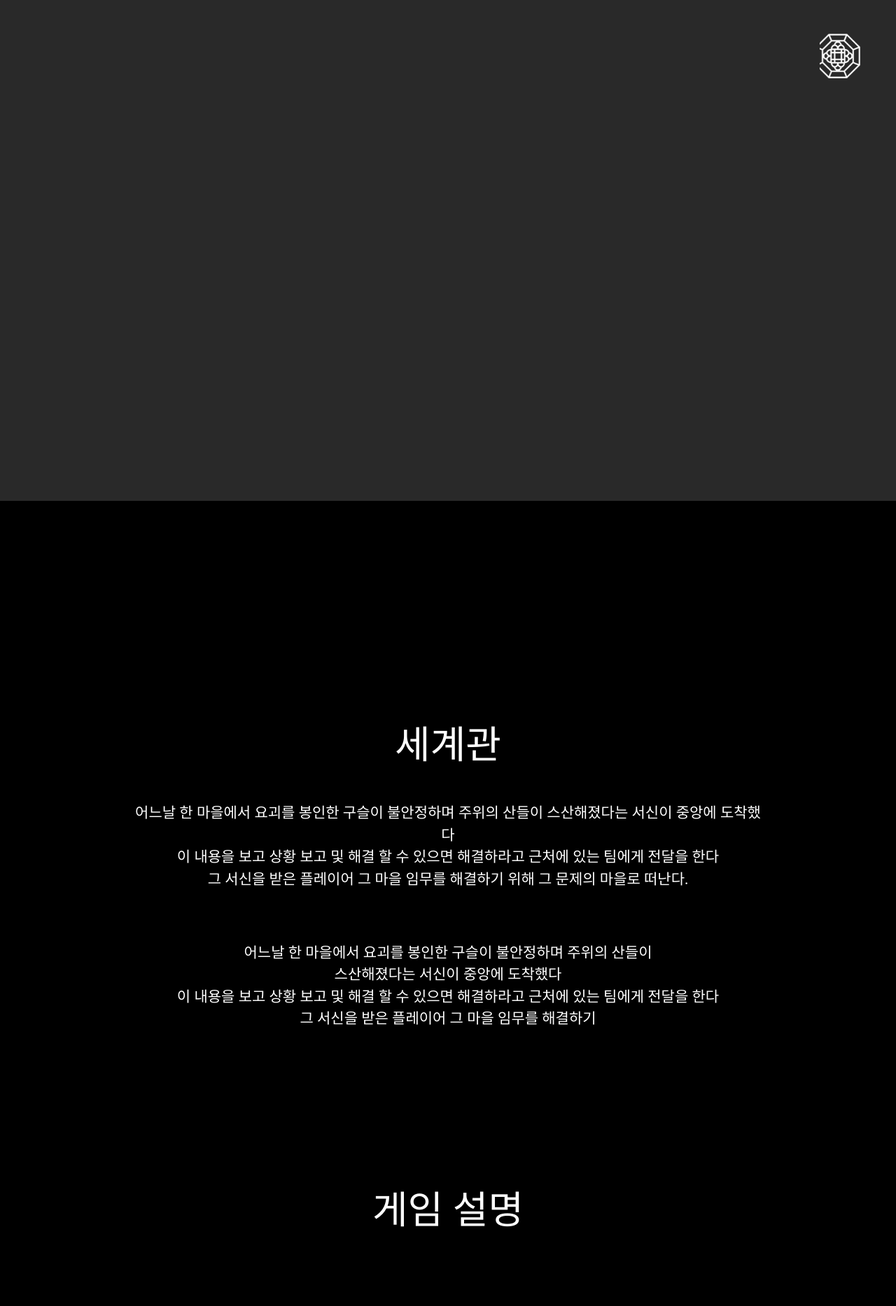
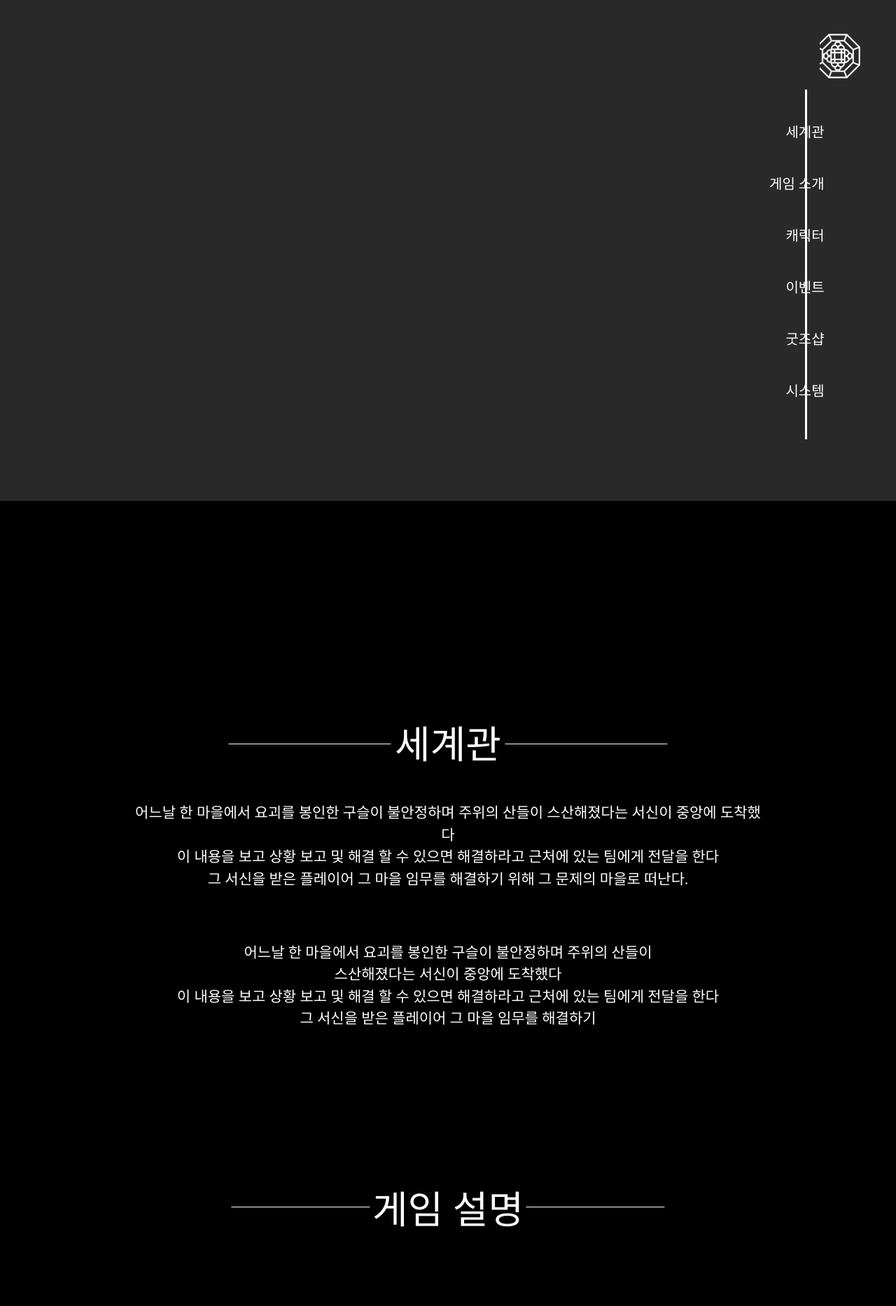
Before and after one commit to teamHG2026/teamHG2026.github.io, a plain HTML site: page index.html in a window 1280 px wide. Shown: the top 1867 px of the page at 70% size. Drawn offline with Linux system fonts and the light colour scheme.

Commit message:
1103
다듬기

```diff
--- a/index.css
+++ b/index.css
@@ -27,6 +27,37 @@ body {
     background: url("img/TR\(W\).png") 100%/cover no-repeat;
 }
 
+#menu_d {
+    position: fixed;
+    width: 200px;
+    height: 600px;
+    top: 10.5%;
+    right: 3.84%;
+    z-index: 10000;
+    /* background-color: rgb(26, 26, 26); */
+}
+
+.line01 {
+    position: fixed;
+    width: 9.56%;
+    height: 500px;
+    top: 16%;
+    border-right: 3px solid rgb(255, 255, 255);
+}
+
+#menu_t {
+    position: fixed;
+    width: 120px;
+    height: 500px;
+    font-size: 20px;
+    line-height: 370%;
+    text-align: right;
+    top: 19%;
+    right: 8%;
+    color: rgb(255, 255, 255);
+    /* background-color: rgb(57, 57, 57); */
+}
+
 #box01 {
     position: absolute;
     top: 0;
@@ -54,8 +85,38 @@ body {
     top: 6%;
     left: 50%; /* 가로 중앙 */
     transform: translate(-50%, -50%); /* 위치 조정 */
+    z-index: 10000;
     color: rgb(255, 255, 255);
 }
+
+#s_A_line {
+    position: absolute;
+    width: 70%;
+    height: 50px;
+    top: 6.5%;
+    left: 50%; /* 가로 중앙 */
+    transform: translate(-50%, -50%); /* 위치 조정 */
+    /* background-color: rgb(35, 35, 35); */
+
+}
+
+.s_L_line {
+    position: absolute;
+    width: 37%;
+    top: 50%;
+    z-index: 10000;
+    border-top: 1px solid rgb(255, 255, 255);
+}
+
+.s_R_line {
+    position: absolute;
+    width: 37%;
+    top: 50%;
+    right: 0;
+    z-index: 10000;
+    border-top: 1px solid rgb(255, 255, 255);
+}
+
 
 #text01 {
     position: absolute;
@@ -88,7 +149,36 @@ body {
     top: 2%;
     left: 50%; /* 가로 중앙 */
     transform: translate(-50%, -50%); /* 위치 조정 */
+    z-index: 10000;
     color: rgb(255, 255, 255);
+}
+
+#g_A_line {
+    position: absolute;
+    width: 82%;
+    height: 50px;
+    top: 2%;
+    left: 50%; /* 가로 중앙 */
+    transform: translate(-50%, -50%); /* 위치 조정 */
+    /* background-color: rgb(35, 35, 35); */
+
+}
+
+.g_L_line {
+    position: absolute;
+    width: 32%;
+    top: 50%;
+    z-index: 10000;
+    border-top: 1px solid rgb(255, 255, 255);
+}
+
+.g_R_line {
+    position: absolute;
+    width: 32%;
+    top: 50%;
+    right: 0;
+    z-index: 10000;
+    border-top: 1px solid rgb(255, 255, 255);
 }
 
 #box02 {
@@ -180,7 +270,36 @@ body {
     top: 2%;
     left: 50%; /* 가로 중앙 */
     transform: translate(-50%, -50%); /* 위치 조정 */
+    z-index: 10000;
     color: rgb(255, 255, 255);
+}
+
+#p_A_line {
+    position: absolute;
+    width: 63.5%;
+    height: 50px;
+    top: 2%;
+    left: 50%; /* 가로 중앙 */
+    transform: translate(-50%, -50%); /* 위치 조정 */
+    /* background-color: rgb(35, 35, 35); */
+
+}
+
+.p_L_line {
+    position: absolute;
+    width: 32%;
+    top: 50%;
+    z-index: 10000;
+    border-top: 1px solid rgb(255, 255, 255);
+}
+
+.p_R_line {
+    position: absolute;
+    width: 32%;
+    top: 50%;
+    right: 0;
+    z-index: 10000;
+    border-top: 1px solid rgb(255, 255, 255);
 }
 
 #A_button01 {
@@ -333,7 +452,36 @@ body {
     top: 2%;
     left: 50%; /* 가로 중앙 */
     transform: translate(-50%, -50%); /* 위치 조정 */
+    z-index: 10000;
     color: rgb(255, 255, 255);
+}
+
+#t_A_line {
+    position: absolute;
+    width: 82%;
+    height: 50px;
+    top: 2%;
+    left: 50%; /* 가로 중앙 */
+    transform: translate(-50%, -50%); /* 위치 조정 */
+    /* background-color: rgb(35, 35, 35); */
+
+}
+
+.t_L_line {
+    position: absolute;
+    width: 32%;
+    top: 50%;
+    z-index: 10000;
+    border-top: 1px solid rgb(255, 255, 255);
+}
+
+.t_R_line {
+    position: absolute;
+    width: 32%;
+    top: 50%;
+    right: 0;
+    z-index: 10000;
+    border-top: 1px solid rgb(255, 255, 255);
 }
 
 #team_P {
--- a/index.html
+++ b/index.html
@@ -12,11 +12,26 @@
 <body>
     <div id="main">     <!-- 메인 -->
         <div id="menu"></div>
+        <div id="menu_d">
+            <div class="line01"></div>
+            <div id="menu_t">
+                <div class="m_story">세계관</div>
+                <div class="m_game">게임 소개</div>
+                <div class="m_chara">캐릭터</div>
+                <div class="m_event">이벤트</div>
+                <div class="m_item">굿즈샵</div>
+                <div class="m_system">시스템</div>
+            </div>
+        </div>
         <div id="box01"></div>
     </div>
 
     <div id="story">    <!-- 세계관 -->
         <div id="title01">세계관</div>
+        <div id="s_A_line">
+            <div class="s_L_line"></div>
+            <div class="s_R_line"></div>
+        </div>
         <div id="text01">
             <p>어느날 한 마을에서 요괴를 봉인한 구슬이 불안정하며 주위의 산들이 스산해졌다는 서신이 중앙에 도착했다 <br>
             이 내용을 보고 상황 보고 및 해결 할 수 있으면 해결하라고 근처에 있는 팀에게 전달을 한다 <br>
@@ -32,6 +47,10 @@
 
     <div id="gameEX">    <!-- 게임 설명 -->
         <div id="title02">게임 설명</div>
+        <div id="g_A_line">
+            <div class="g_L_line"></div>
+            <div class="g_R_line"></div>
+        </div>
         <div id="box02"></div>
         <div id="text02">
             <p> <h1> <span class="text002">화려한 공격과 스킬</span> </h1>
@@ -69,6 +88,10 @@
 
     <div id="profile">    <!-- 게임 설명 -->
         <div id="title03">소속 소개</div>
+        <div id="p_A_line">
+            <div class="p_L_line"></div>
+            <div class="p_R_line"></div>
+        </div>
         <div id="A_button01">
             <div id="L_button01"></div>
             <div id="R_button01"></div>
@@ -94,6 +117,10 @@
 
     <div id="team">    <!-- 팀 화각 -->
         <div id="title04">TeamHG</div>
+        <div id="t_A_line">
+            <div class="t_L_line"></div>
+            <div class="t_R_line"></div>
+        </div>
         <div id="team_P">
             <div id="kim">
                 <div class="pro_k"></div>
```
